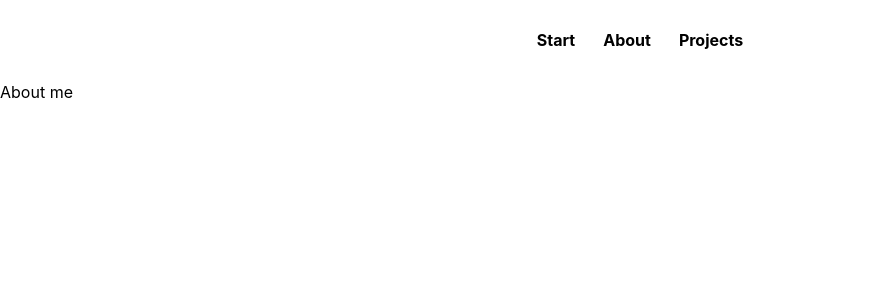
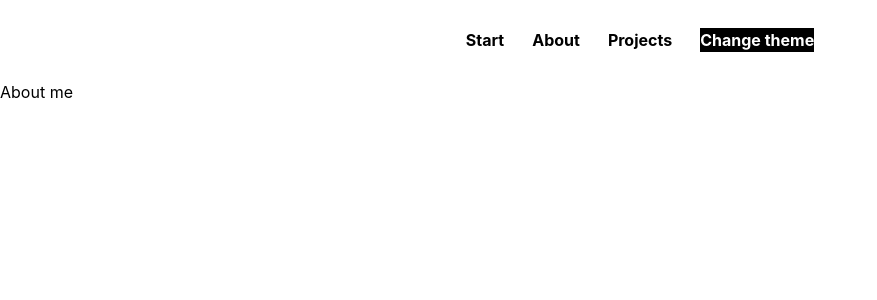
Before and after one commit to Rasweb/Personal-Portfolio-React, a React (Create React App) app: page /Personal-Portfolio-React/about in a window 1280 px wide. Shown: the top 300 px of the page, without its empty margins (0-877 px from the left). Built offline with nearby package versions, Linux system fonts and the light colour scheme.

Commit message:
Context dark mode toggle

```diff
--- a/src/App.tsx
+++ b/src/App.tsx
@@ -4,11 +4,20 @@ import { Layout } from "./components/pages/Layout";
 import { Start } from "./components/pages/Start";
 import { About } from "./components/pages/About";
 import { Projects } from "./components/Projects";
+import { useState } from "react";
+import { ThemeContext, themes } from "./components/context/ThemeContext";
 
 function App() {
+  const [theme, setTheme] = useState(themes.dark);
+
+  theme.toggleTheme = () => {
+    theme === themes.light ? setTheme(themes.dark) : setTheme(themes.light);
+  };
+
   return (
     // <HashRouter>
     <BrowserRouter>
+      <ThemeContext.Provider value={theme}>
         <Routes>
           <Route path="/Personal-Portfolio-React/" element={<Layout />}>
             <Route index element={<Start />}></Route>
@@ -16,6 +25,7 @@ function App() {
             <Route path="projects" element={<Projects />}></Route>
           </Route>
         </Routes>
+      </ThemeContext.Provider>
     </BrowserRouter>
     // </HashRouter>
   );
--- /dev/null
+++ b/src/components/context/ThemeContext.ts
@@ -0,0 +1,34 @@
+import { createContext } from "react";
+
+// The current themes properties
+interface ITheme {
+  name: string;
+  color: string;
+  background: string;
+  toggleTheme(): void;
+}
+
+// Different themes
+interface IThemes {
+  light: ITheme;
+  dark: ITheme;
+}
+
+// Theme color properties
+export const themes: IThemes = {
+  light: {
+    name: "Light",
+    color: "black",
+    background: "white",
+    toggleTheme: () => {},
+  },
+  dark: {
+    name: "Dark",
+    color: "white",
+    background: "black",
+    toggleTheme: () => {},
+  },
+};
+
+// Context default value
+export const ThemeContext = createContext(themes.light);
--- a/src/components/pages/Layout.tsx
+++ b/src/components/pages/Layout.tsx
@@ -1,6 +1,10 @@
+import { useContext } from "react";
 import { Link, Outlet } from "react-router-dom";
+import { ThemeContext } from "../context/ThemeContext";
 
 export const Layout = () => {
+  let theme = useContext(ThemeContext);
+
   return (
     <div>
       <header className="flex justify-evenly p-7 h-1/5">
@@ -15,6 +19,17 @@ export const Layout = () => {
             <li>
               <Link to={"projects"}>Projects</Link>
             </li>
+            <li>
+              <button
+                style={{
+                  color: theme.color,
+                  backgroundColor: theme.background,
+                }}
+                onClick={theme.toggleTheme}
+              >
+                Change theme
+              </button>
+            </li>
           </ul>
         </nav>
       </header>
--- a/src/data/data.json
+++ b/src/data/data.json
@@ -133,5 +133,14 @@
     "language": ["JavaScript", "HTML", "CSS"],
     "image": "./images/ReactContext.png",
     "github": "https://github.com/Rasweb/React-JS-Context-e-Shop.git"
+  },
+  {
+    "id": 16,
+    "title": "VuxenJuice",
+    "description": "This is a Fullstack group project from medieinstitutet, created using ReactTs and NodeJs. Its a booking site where you can do all the CRUD operations. It uses 89% TypeScript, 7% JavaScript, 3% CSS, and 1% HTML.",
+    "category": "group",
+    "language": ["TypeScript", "JavaScript", "CSS", "HTML"],
+    "image": "./images/VuxenJuice.png",
+    "github": "https://github.com/Rasweb/booking-system.git"
   }
 ]
```
Also changed, not shown: public/images/VuxenJuice.png (added). Lines whose indentation alone changed are shown as unchanged.
